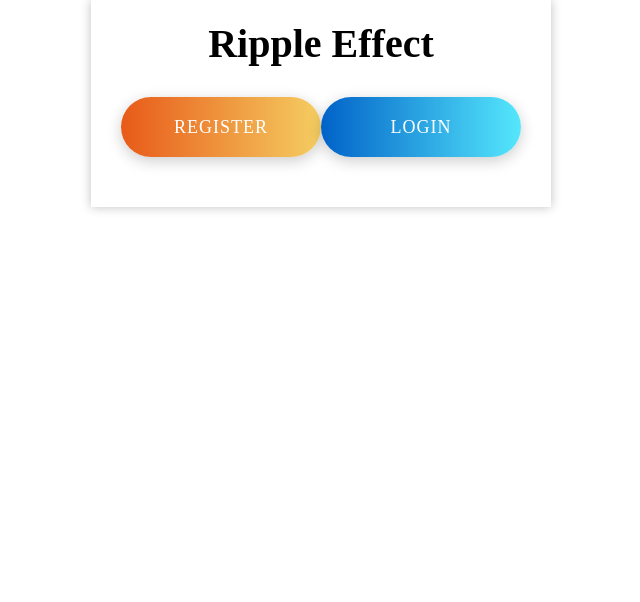
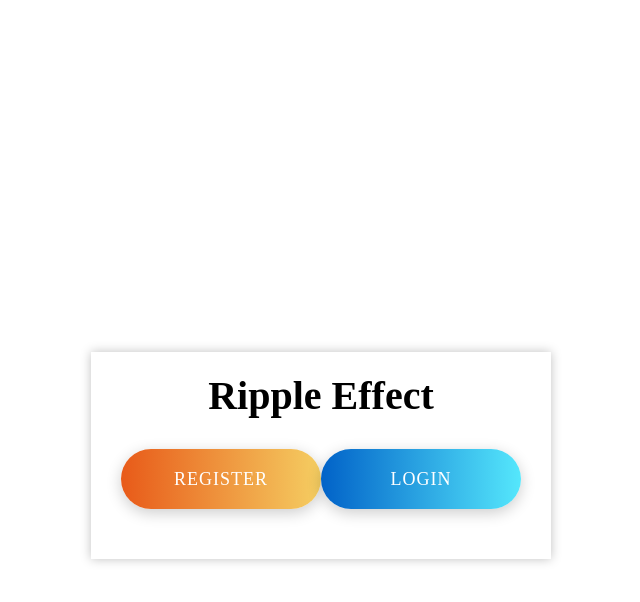
Before and after one commit to rdeepak-711/SimpleAPP, a plain HTML site: page button-ripple/index.html in a window 1280 px wide. Shown: the whole page, without its empty margins (319-959 px from the left). Drawn offline with Linux system fonts and the light colour scheme.

Commit message:
Small Modifications

```diff
--- a/button-ripple/style.css
+++ b/button-ripple/style.css
@@ -9,6 +9,7 @@ body{
   height: 100%;
   place-items: center;
   text-align: center;
+  margin-top: 22em;
 }
 
 .wrap{
```
